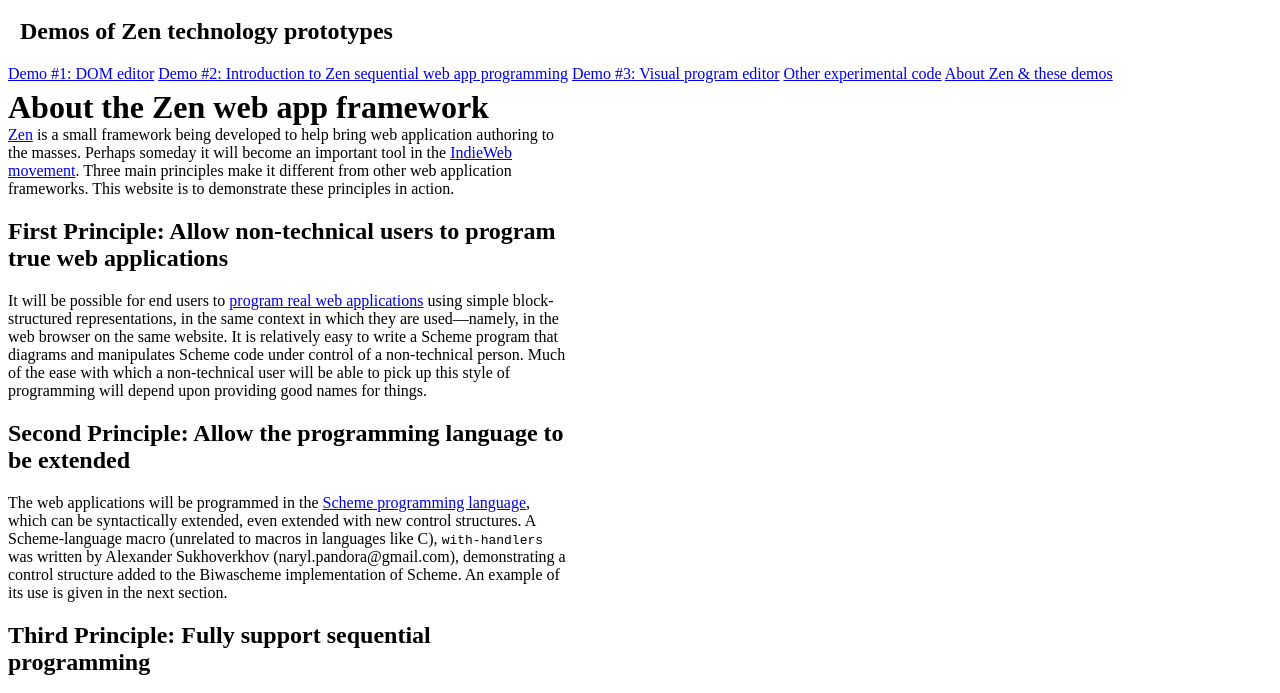
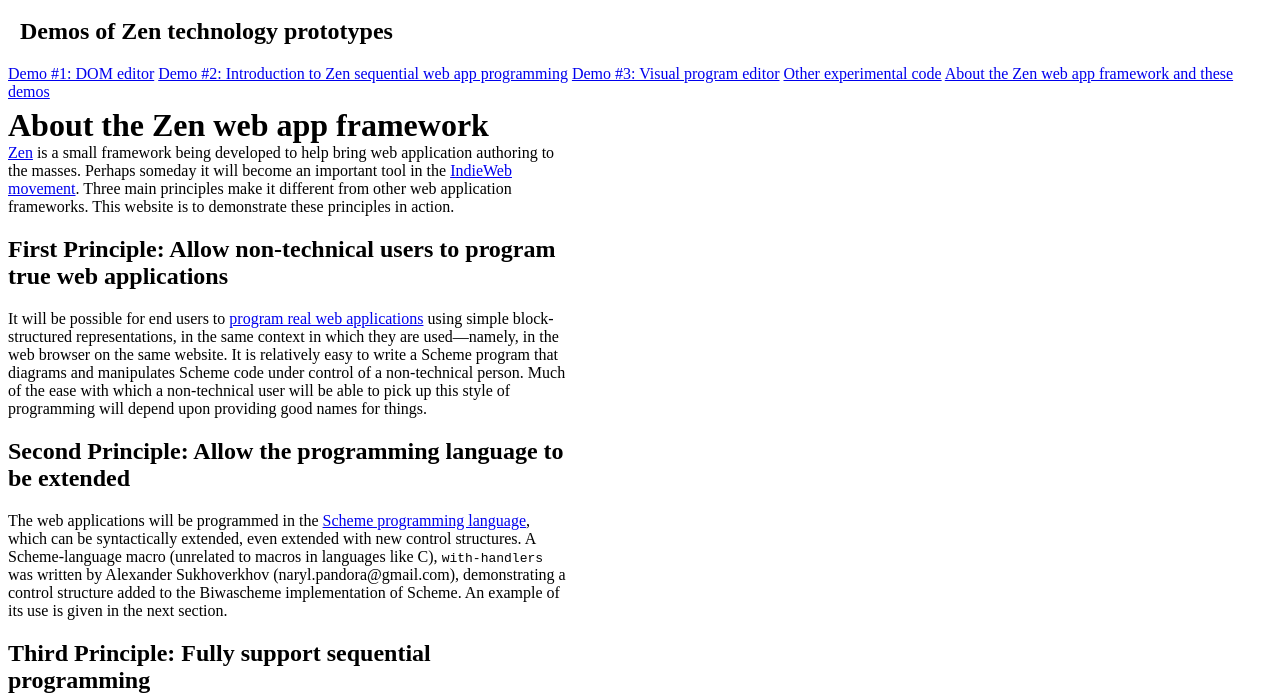
Before and after one commit to Mashweb/web-call.cc, a website with bundled scripts: page source/about.html in a window 1280 px wide. Shown: the part 46-739 px from the top of the page. Built offline with nearby package versions, Linux system fonts and the light colour scheme.

Commit message:
Matched the link texts.

```diff
--- a/source/about.html
+++ b/source/about.html
@@ -52,7 +52,7 @@
         </vaadin-tab>
         <vaadin-tab>
           <iron-icon icon="vaadin:list" selected></iron-icon>
-          <a href="about.html">About Zen & these demos</a>
+          <a href="about.html">About the Zen web app framework and these demos</a>
         </vaadin-tab>
       </vaadin-tabs>
 
```
Also changed, not shown: source/other-experiments.html (+1 -1 lines).
